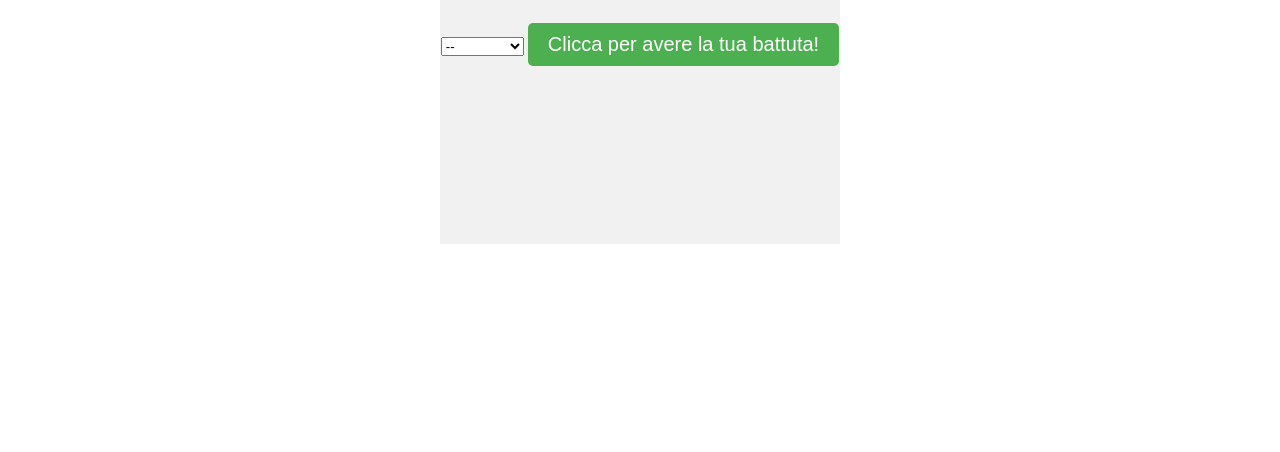
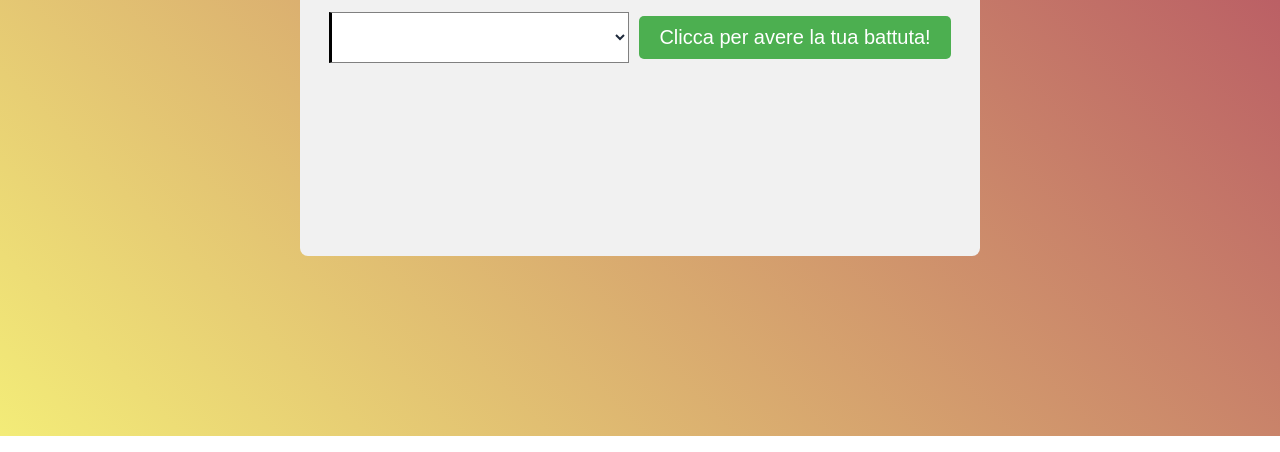
Before and after one commit to ladichriss/chuck-norris-api, a plain HTML site: page index.html in a window 1280 px wide. Shown: the part 364-816 px from the top of the page. Drawn offline with Linux system fonts and the light colour scheme.

Commit message:
[Last] Stile pagina terminato

```diff
--- /dev/null
+++ b/Static/CSS/select.css
@@ -0,0 +1,9 @@
+select {
+    width: 300px;
+    padding: 15px 15px;
+    font-size: 15px;
+    border: 1px solid gray;
+    border-left: 3px solid black;
+    background-color: white;
+    color: #1e293b;
+}
--- a/Static/CSS/style.css
+++ b/Static/CSS/style.css
@@ -1,17 +1,43 @@
-@import url(button.css);
+@import url('button.css');
+@import url('select.css');
 
 body {
+    margin: 0;
     display: flex;
     justify-content: center;
     align-items: center;
     height: 100vh;
+    background: linear-gradient(45deg, #f3ec78, #af4261);
+    font-family: Arial, sans-serif;
 }
 
 .container {
     display: flex;
+    flex-direction: column;
     justify-content: center;
     align-items: center;
-    height: 50vh;
-    width: 50vh;
+    width: 50vw;
+    min-height: 50vh;
     background-color: #f1f1f1;
+    border-radius: 8px;
+    padding: 20px;
 }
+
+.menu {
+    margin-bottom: 20px;
+}
+
+.menu form {
+    display: flex;
+    align-items: center;
+    gap: 10px;
+    padding: 15px;
+    border-radius: 8px;
+}
+
+.joke {
+    font-size: 18px;
+    text-align: center;
+    padding: 10px 20px;
+    color: black;
+}
--- a/index.html
+++ b/index.html
@@ -8,10 +8,13 @@
 </head>
 <body>
     <div class="container">
+        <div class="header">
+            <h1>Chuck Norris Jokes Generator</h1>
+        </div>
         <div class="menu">
             <form action="">
                 <select name="" id="option_menu">
-                    <option value="-">--</option>
+                    <option value="-"></option>
                     <option value="animal">Animale</option>
                     <option value="career">Carriera</option>
                     <option value="celebrity">Celebrità</option>
@@ -29,11 +32,9 @@
                     <option value="sport">Sport</option>
                     <option value="travel">Viaggi</option>
                 </select>
-
                 <input type="button" name="start_game" id="button_stargame" value="Clicca per avere la tua battuta!">
             </form>
         </div>
-
         <p class="joke"></p>
     </div>
     <script src="Static/JS/script.js"></script>
```
Also changed, not shown: Static/Images/chuck_norris.png (deleted).
